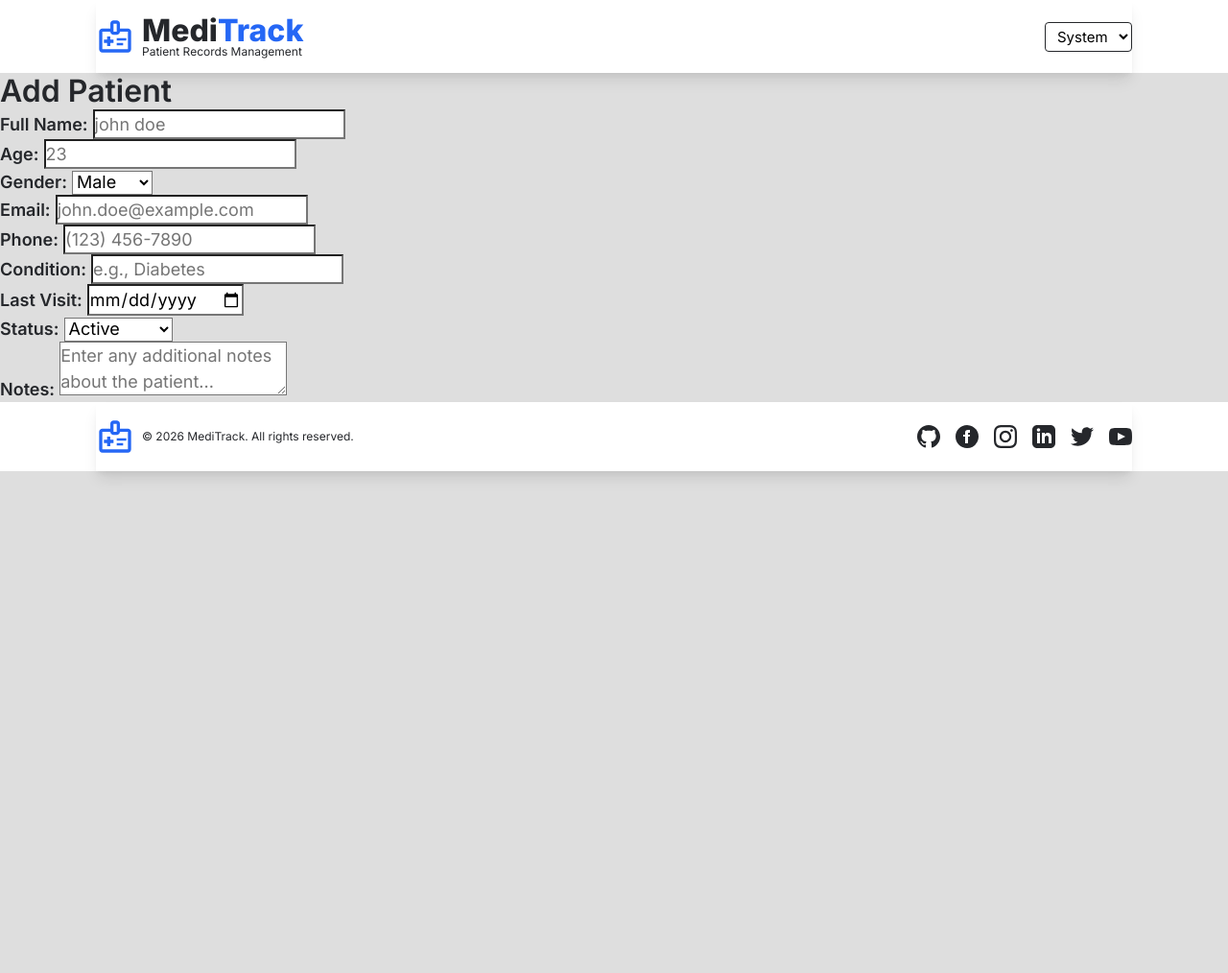
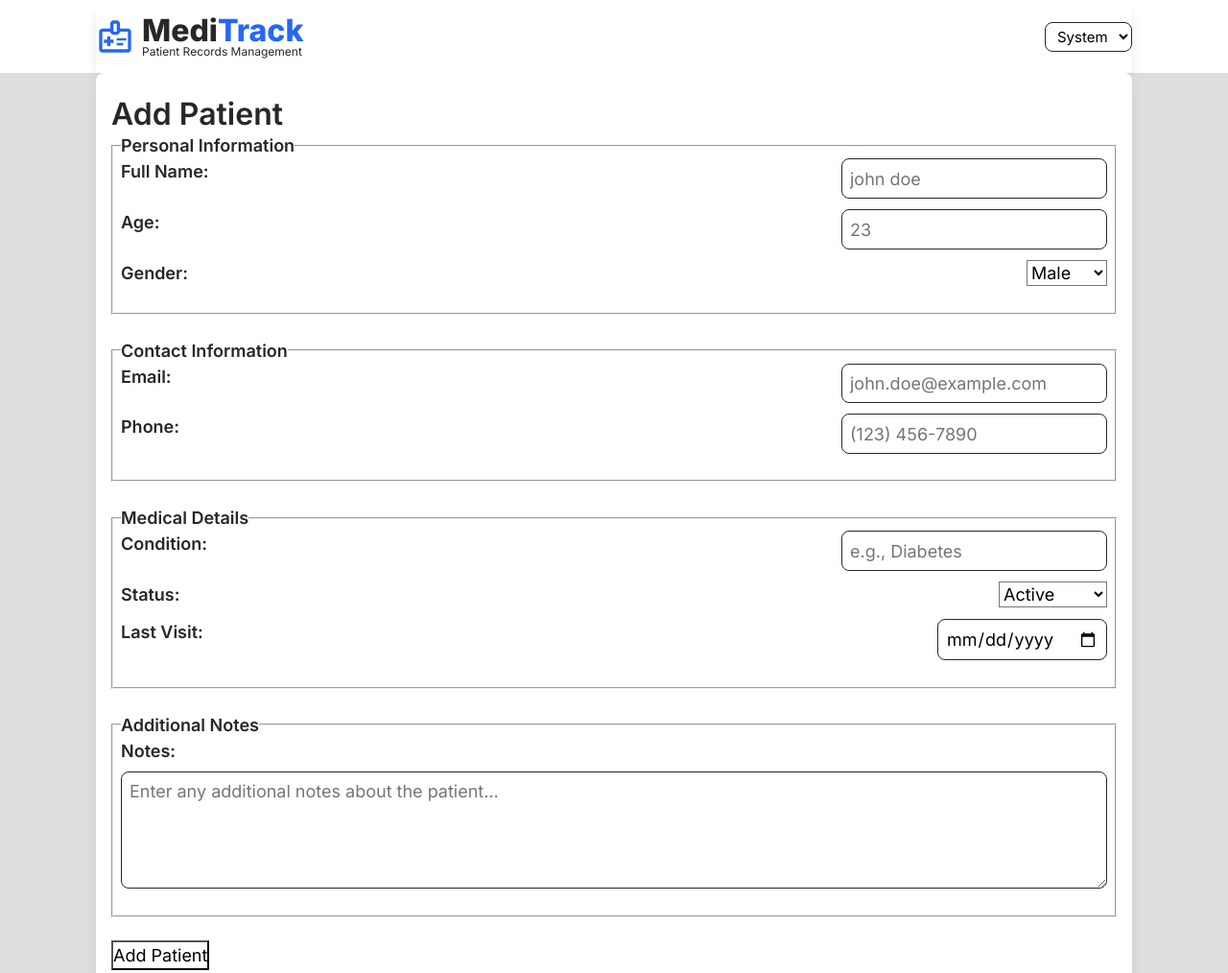
Before and after one commit to Fuego-fuego/MediTrack, a website: page index.html in a window 1280 px wide. Shown: the top 1014 px of the page at 96% size. Before the commit the page ends 800 px from the top, so only its background shows below. Drawn offline with Linux system fonts and the light colour scheme.

Commit message:
feat: add form markup

```diff
--- a/index.html
+++ b/index.html
@@ -41,11 +41,14 @@
     </div>
   </header>
   <main>
+    <div class="container">
       <section class="add-patient-form">
-      <div class="contaner">
           <h2 class="add-patient-form-heading | fw-semi-bold secondary-heading  capitalize">add patient</h2>
-      </div>
         <form action="">
+          <div class="flow">
+            <!-- personal information -->
+            <fieldset class="add-patient-form-fieldset">
+              <legend class="capitalize fw-semi-bold">personal information</legend>
               <!-- full name -->
               <div class="add-patient-form-input-wrapper">
                 <label class="capitalize fw-semi-bold" for="full-name"> full name:</label>
@@ -64,6 +67,10 @@
                   <option value="female">Female</option>
                 </select>
               </div>
+            </fieldset>
+            <!-- contact information -->
+            <fieldset class="add-patient-form-fieldset">
+              <legend class="capitalize fw-semi-bold">contact information</legend>
               <!-- email -->
               <div class="add-patient-form-input-wrapper">
                 <label class="capitalize fw-semi-bold" for="email"> email:</label>
@@ -74,17 +81,16 @@
                 <label class="capitalize fw-semi-bold" for="phone"> phone:</label>
                 <input type="tel" name="phone" id="phone" placeholder="(123) 456-7890" required>
               </div>
+            </fieldset>
+            <!-- medical details -->
+            <fieldset class="add-patient-form-fieldset">
+              <legend class="capitalize fw-semi-bold">Medical Details</legend>
               <!-- Condition -->
               <div class="add-patient-form-input-wrapper">
                 <label class="capitalize fw-semi-bold" for="condition"> condition:</label>
                 <input type="text" name="condition" id="condition" placeholder="e.g., Diabetes" required>
               </div>
-        <!-- last visit -->
-        <div class="add-patient-form-input-wrapper">
-          <label class="capitalize fw-semi-bold" for="last-visit"> last visit:</label>
-          <input type="date" name="last-visit" id="lastVisit" required>
-        </div>
-        <!-- status  -->
+              <!-- status -->
               <div class="add-patient-form-input-wrapper">
                 <label class="capitalize fw-semi-bold" for="status"> status:</label>
                 <select name="status" id="status" required>
@@ -94,13 +100,25 @@
                   <option value="inactive">Deceased</option>
                 </select>
               </div>
-        <!-- textarea -->
+              <!-- last visit -->
               <div class="add-patient-form-input-wrapper">
+                <label class="capitalize fw-semi-bold" for="last-visit"> last visit:</label>
+                <input type="date" name="last-visit" id="lastVisit" required>
+              </div>
+            </fieldset>
+            <!-- Additional Notes -->
+            <fieldset class="add-patient-form-fieldset">
+              <legend class="capitalize fw-semi-bold">Additional Notes</legend>
+              <!-- notes -->
+              <div class="add-patient-form-textarea-wrapper">
                 <label class="capitalize fw-semi-bold" for="notes"> notes:</label>
-          <textarea name="notes" id="notes" placeholder="Enter any additional notes about the patient..."></textarea>
+                <textarea rows="4" name="notes" id="notes" placeholder="Enter any additional notes about the patient..."></textarea>
+              </div>
+            </fieldset>
+            <input type="button" value="Add Patient" class="btn">
           </div>
         </form>
-    </section>
+    </div>
   </main>
   <footer class="primary-footer">
     <div class="container">
@@ -117,6 +135,8 @@
             <li><a href="#">
                 <svg class="primary-footer-social-icon">
                   <use xlink:href="../src/assets/images/social-icons/social.svg#github"></use>
+
+                  </section>
                 </svg>
               </a></li>
             <!-- facebook -->
--- a/src/style.css
+++ b/src/style.css
@@ -24,6 +24,7 @@
   --footer-bg: light-dark( var(--clr-neutral-100) , var(--clr-neutral-800));
   --logo-clr:var(--clr-accent-blue-400);
   --input-bg: light-dark( var(--clr-neutral-100) , var(--clr-neutral-700));
+  --border-clr: light-dark(  var(--clr-neutral-700) , var(--clr-neutral-100) );
 
   --shadow:rgba(0, 0, 0, 0.1) 0 10px 15px -3px, rgba(0, 0, 0, 0.05) 0 4px 6px -2px;
 
@@ -54,6 +55,9 @@
   --fs-btn: var(--fs-300);
   --fs-logo-small-text: var(--fs-50);
   --fs-primary-footer-copyright-text: var(--fs-100);
+
+  --border-input: 1px solid var(--border-clr);
+  --border-radius-400: 8px;
 }
 
 @media (min-width: 50em ) {
@@ -204,10 +208,9 @@ textarea{
 }
 
 .theme-switcher{
-
   border: 1px solid var(--body-fg);
   padding: 0.25rem 0.5rem;
-  border-radius: 4px;
+  border-radius: var(--border-radius-400);
   font-size: var(--fs-nav);
   cursor: pointer;
 }
@@ -215,6 +218,42 @@ textarea{
 .theme-switcher option{
   background: transparent;
 }
+/* Form */
+.add-patient-form{
+  background-color: var(--form-bg);
+  padding: 1.5rem 1rem;
+  border-radius: var(--border-radius-400);
+  box-shadow: var(--shadow);
+}
+
+.add-patient-form-fieldset{
+  padding: 0rem 0.5rem 1rem;
+}
+
+.add-patient-form-input-wrapper{
+  display: flex;
+  justify-content: space-between;
+  gap:2rem;
+  margin-bottom: 0.7rem;
+}
+
+
+.add-patient-form-textarea-wrapper{
+  display: flex;
+  flex-direction: column;
+  gap: 0.5rem;
+  margin-bottom: 0.7rem;
+}
+.add-patient-form-input-wrapper input,
+.add-patient-form-textarea-wrapper textarea{
+
+  border-radius: var(--border-radius-400);
+  border:var(--border-input);
+  padding: 0.4rem 0.5rem;
+}
+
+
+
 /* Footer */
 .primary-footer{
   background-color: var(--footer-bg);
```
Lines whose indentation alone changed are shown as unchanged.
